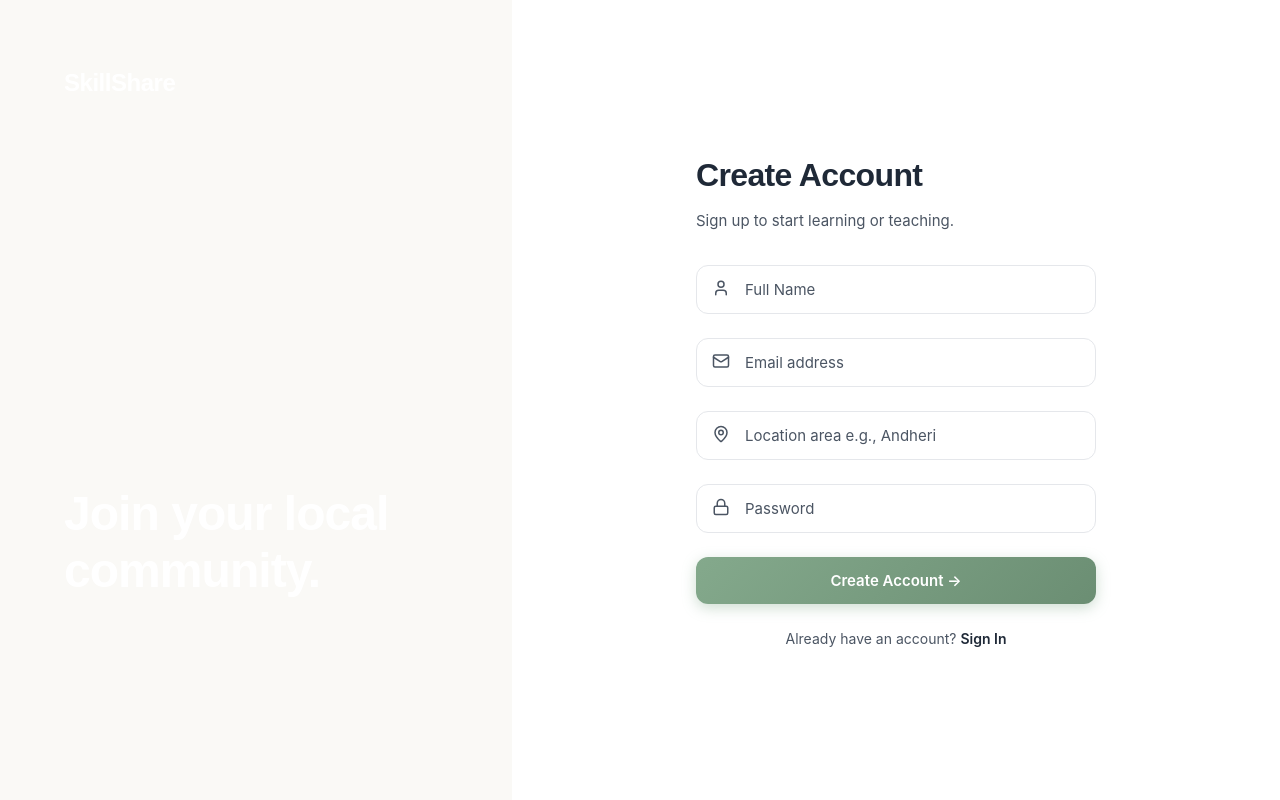
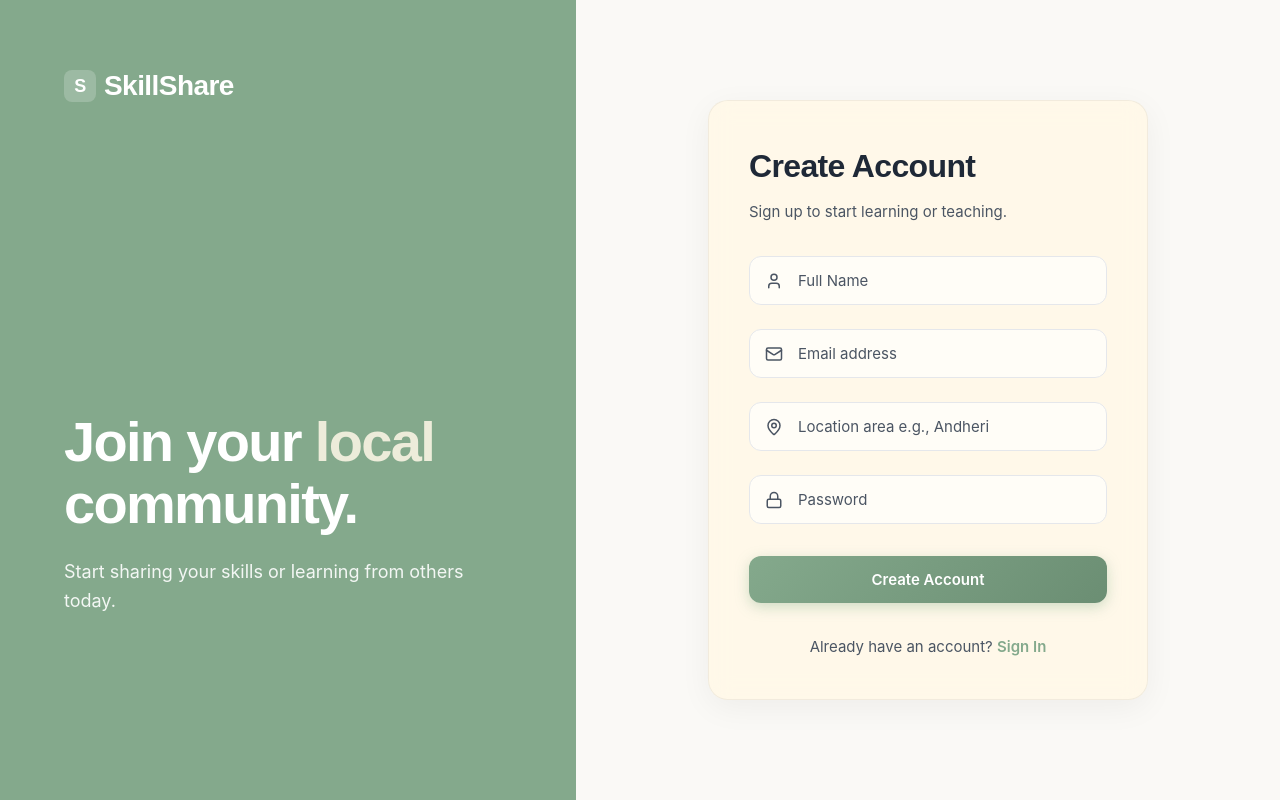
Before and after one commit to Bharghav-code/WPL_PROJECT, a React (Vite) app in the folder frontend/: page /register in a window 1280 px wide. Built offline with nearby package versions, Linux system fonts and the light colour scheme.

Commit message:
Create Account

```diff
--- a/frontend/src/components/Sidebar.jsx
+++ b/frontend/src/components/Sidebar.jsx
@@ -34,7 +34,7 @@ export default function Sidebar({ role }) {
   return (
     <div style={{
       width: '240px',
-      backgroundColor: 'white',
+      backgroundColor: 'var(--bg-color-light)',
       borderRight: '1px solid var(--border-color)',
       height: '100vh',
       display: 'flex',
@@ -42,13 +42,13 @@ export default function Sidebar({ role }) {
       padding: '24px 0'
     }}>
       <div style={{ padding: '0 24px', marginBottom: '32px' }}>
-        <h2 style={{ color: 'var(--primary-blue)', marginBottom: '8px' }}>SkillShare</h2>
+        <h2 style={{ color: 'var(--primary-indigo)', marginBottom: '8px' }}>SkillShare</h2>
         <div className="flex items-center gap-2" style={{ marginTop: '16px' }}>
-          <div style={{ width: '40px', height: '40px', borderRadius: '50%', backgroundColor: 'var(--bg-color)', display: 'flex', alignItems: 'center', justifyContent: 'center', fontWeight: 'bold' }}>
+          <div style={{ width: '40px', height: '40px', borderRadius: '50%', backgroundColor: 'var(--bg-color)', border: '1px solid var(--border-color)', display: 'flex', alignItems: 'center', justifyContent: 'center', fontWeight: 'bold' }}>
             {user?.name?.charAt(0) || 'U'}
           </div>
           <div>
-            <div style={{ fontWeight: '600', fontSize: '14px' }}>{user.name}</div>
+            <div style={{ fontWeight: '600', fontSize: '14px', color: 'var(--text-primary)' }}>{user.name}</div>
             <div style={{ fontSize: '12px', color: 'var(--text-secondary)' }}>📍 {user.location}</div>
           </div>
         </div>
@@ -68,10 +68,10 @@ export default function Sidebar({ role }) {
                     alignItems: 'center',
                     gap: '12px',
                     padding: '12px 24px',
-                    color: isActive ? 'var(--primary-blue)' : 'var(--text-secondary)',
-                    backgroundColor: isActive ? '#EFF6FF' : 'transparent',
-                    borderLeft: isActive ? '3px solid var(--primary-blue)' : '3px solid transparent',
-                    fontWeight: isActive ? '600' : '400',
+                    color: isActive ? 'var(--primary-indigo)' : 'var(--text-secondary)',
+                    backgroundColor: isActive ? 'rgba(132, 169, 140, 0.1)' : 'transparent',
+                    borderLeft: isActive ? '3px solid var(--primary-indigo)' : '3px solid transparent',
+                    fontWeight: isActive ? '600' : '500',
                     transition: 'all 0.2s'
                   }}
                 >
@@ -90,7 +90,7 @@ export default function Sidebar({ role }) {
           style={{
             display: 'flex', alignItems: 'center', gap: '8px',
             color: 'var(--danger-color)', backgroundColor: 'transparent',
-            padding: '8px 0', fontSize: '14px', fontWeight: '500'
+            padding: '8px 0', fontSize: '14px', fontWeight: '600'
           }}
         >
           <LogOut size={18} /> Logout
--- a/frontend/src/pages/Register.jsx
+++ b/frontend/src/pages/Register.jsx
@@ -2,6 +2,7 @@ import React, { useState } from 'react';
 import { useNavigate, Link } from 'react-router-dom';
 import { api } from '../api/client';
 import { Mail, Lock, User, MapPin } from 'lucide-react';
+import { motion } from 'framer-motion';
 
 export default function Register() {
   const [formData, setFormData] = useState({ name: '', email: '', password: '', location: '' });
@@ -21,28 +22,72 @@ export default function Register() {
   };
 
   return (
-    <div style={{ display: 'flex', height: '100vh' }}>
+    <div style={{ display: 'flex', height: '100vh', backgroundColor: 'var(--bg-color)' }}>
       {/* Left Panel */}
-      <div style={{ width: '40%', backgroundColor: 'var(--primary-blue)', color: 'white', padding: '64px', display: 'flex', flexDirection: 'column' }}>
-        <h1 style={{ fontSize: '24px', fontWeight: 'bold', marginBottom: 'auto' }}>SkillShare</h1>
+      <motion.div
+        initial={{ opacity: 0, x: -50 }}
+        animate={{ opacity: 1, x: 0 }}
+        transition={{ duration: 0.6, ease: "easeOut" }}
+        style={{
+          width: '45%',
+          backgroundColor: 'var(--primary-indigo)',
+          padding: '64px',
+          display: 'flex',
+          flexDirection: 'column',
+          position: 'relative'
+        }}
+      >
+        <h1 style={{ fontSize: '28px', color: 'white', marginBottom: 'auto', display: 'flex', alignItems: 'center', gap: '8px' }}>
+          <div style={{ width: '32px', height: '32px', borderRadius: '8px', background: 'rgba(255, 255, 255, 0.2)', display: 'flex', alignItems: 'center', justifyContent: 'center' }}>
+            <span style={{ color: 'white', fontSize: '18px', fontWeight: 'bold' }}>S</span>
+          </div>
+          SkillShare
+        </h1>
+
         <div style={{ marginTop: 'auto', marginBottom: '120px' }}>
-          <h2 style={{ fontSize: '48px', fontWeight: '700', lineHeight: '1.2', marginBottom: '16px' }}>
-            Join your <span style={{ color: 'var(--accent-green)' }}>local</span> community.
-          </h2>
+          <motion.h2
+            initial={{ opacity: 0, y: 20 }}
+            animate={{ opacity: 1, y: 0 }}
+            transition={{ delay: 0.3, duration: 0.6 }}
+            style={{ fontSize: '56px', fontWeight: '700', lineHeight: '1.1', marginBottom: '24px', letterSpacing: '-0.03em', color: 'white' }}
+          >
+            Join your <span style={{ color: 'var(--card-bg)' }}>local</span><br/>community.
+          </motion.h2>
+          <motion.p
+            initial={{ opacity: 0 }}
+            animate={{ opacity: 1 }}
+            transition={{ delay: 0.5, duration: 0.6 }}
+            style={{ fontSize: '18px', color: 'rgba(255, 255, 255, 0.9)' }}
+          >
+            Start sharing your skills or learning from others today.
+          </motion.p>
         </div>
-      </div>
+      </motion.div>
 
       {/* Right Panel */}
-      <div style={{ width: '60%', backgroundColor: 'white', display: 'flex', alignItems: 'center', justifyContent: 'center', padding: '32px 0' }}>
-        <div style={{ width: '100%', maxWidth: '400px' }}>
+      <div style={{ width: '55%', display: 'flex', alignItems: 'center', justifyContent: 'center' }}>
+        <motion.div
+          initial={{ opacity: 0, scale: 0.95 }}
+          animate={{ opacity: 1, scale: 1 }}
+          transition={{ delay: 0.2, duration: 0.5 }}
+          className="card"
+          style={{ width: '100%', maxWidth: '440px', padding: '40px' }}
+        >
           <h2 style={{ fontSize: '32px', marginBottom: '8px' }}>Create Account</h2>
           <p className="text-muted" style={{ marginBottom: '32px' }}>Sign up to start learning or teaching.</p>
 
-          {error && <div style={{ color: 'var(--danger-color)', marginBottom: '16px', fontSize: '14px' }}>{error}</div>}
+          {error && (
+            <motion.div
+              initial={{ opacity: 0, y: -10 }} animate={{ opacity: 1, y: 0 }}
+              style={{ backgroundColor: 'rgba(239, 68, 68, 0.1)', color: 'var(--danger-color)', padding: '12px', borderRadius: '8px', marginBottom: '24px', fontSize: '14px', border: '1px solid rgba(239, 68, 68, 0.2)' }}
+            >
+              {error}
+            </motion.div>
+          )}
 
           <form onSubmit={handleRegister} className="flex-col gap-3">
             <div style={{ position: 'relative' }}>
-              <User size={18} style={{ position: 'absolute', left: '16px', top: '14px', color: 'var(--text-secondary)' }} />
+              <User size={18} style={{ position: 'absolute', left: '16px', top: '16px', color: 'var(--text-secondary)' }} />
               <input
                 type="text" placeholder="Full Name" style={{ paddingLeft: '48px' }} required
                 value={formData.name} onChange={e => setFormData({...formData, name: e.target.value})}
@@ -50,7 +95,7 @@ export default function Register() {
             </div>
 
             <div style={{ position: 'relative' }}>
-              <Mail size={18} style={{ position: 'absolute', left: '16px', top: '14px', color: 'var(--text-secondary)' }} />
+              <Mail size={18} style={{ position: 'absolute', left: '16px', top: '16px', color: 'var(--text-secondary)' }} />
               <input
                 type="email" placeholder="Email address" style={{ paddingLeft: '48px' }} required
                 value={formData.email} onChange={e => setFormData({...formData, email: e.target.value})}
@@ -58,7 +103,7 @@ export default function Register() {
             </div>
 
             <div style={{ position: 'relative' }}>
-              <MapPin size={18} style={{ position: 'absolute', left: '16px', top: '14px', color: 'var(--text-secondary)' }} />
+              <MapPin size={18} style={{ position: 'absolute', left: '16px', top: '16px', color: 'var(--text-secondary)' }} />
               <input
                 type="text" placeholder="Location area e.g., Andheri" style={{ paddingLeft: '48px' }} required
                 value={formData.location} onChange={e => setFormData({...formData, location: e.target.value})}
@@ -66,23 +111,23 @@ export default function Register() {
             </div>
 
             <div style={{ position: 'relative' }}>
-              <Lock size={18} style={{ position: 'absolute', left: '16px', top: '14px', color: 'var(--text-secondary)' }} />
+              <Lock size={18} style={{ position: 'absolute', left: '16px', top: '16px', color: 'var(--text-secondary)' }} />
               <input
                 type="password" placeholder="Password" style={{ paddingLeft: '48px' }} required
                 value={formData.password} onChange={e => setFormData({...formData, password: e.target.value})}
               />
             </div>
 
-            <button type="submit" className="primary-btn" style={{ width: '100%', padding: '14px' }}>
-              Create Account →
+            <button type="submit" className="primary-btn" style={{ width: '100%', padding: '14px', marginTop: '8px' }}>
+              Create Account
             </button>
           </form>
 
-          <div style={{ textAlign: 'center', marginTop: '24px', fontSize: '14px' }}>
+          <div style={{ textAlign: 'center', marginTop: '32px', fontSize: '15px' }}>
             <span className="text-muted">Already have an account? </span>
-            <Link to="/login" style={{ color: 'var(--primary-blue)', fontWeight: '600' }}>Sign In</Link>
+            <Link to="/login" style={{ color: 'var(--primary-indigo)', fontWeight: '600' }}>Sign In</Link>
           </div>
-        </div>
+        </motion.div>
       </div>
     </div>
   );
```
Also changed, not shown: frontend/src/pages/LearnerDashboard.jsx (+45 -25 lines), frontend/src/pages/TeacherDashboard.jsx (+45 -28 lines), 1 other file (tests, documents, lock files or other folders).
